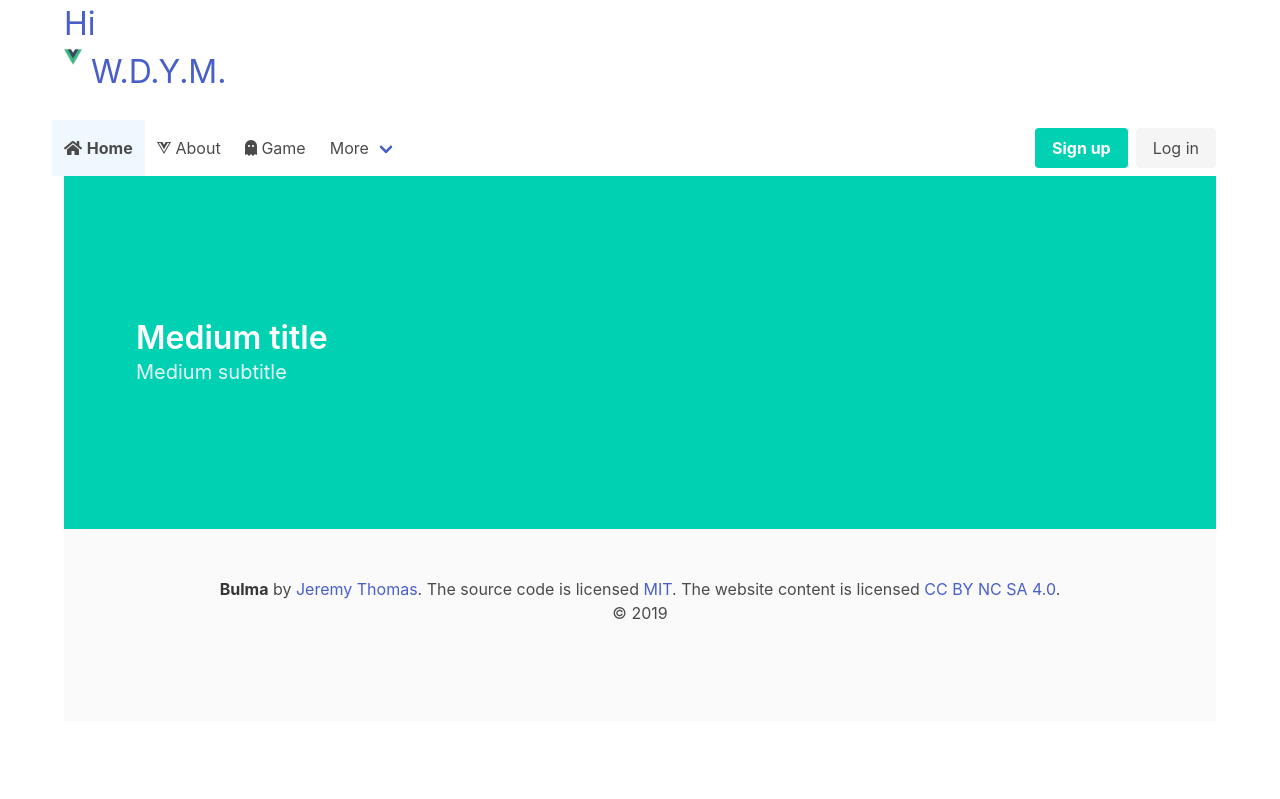
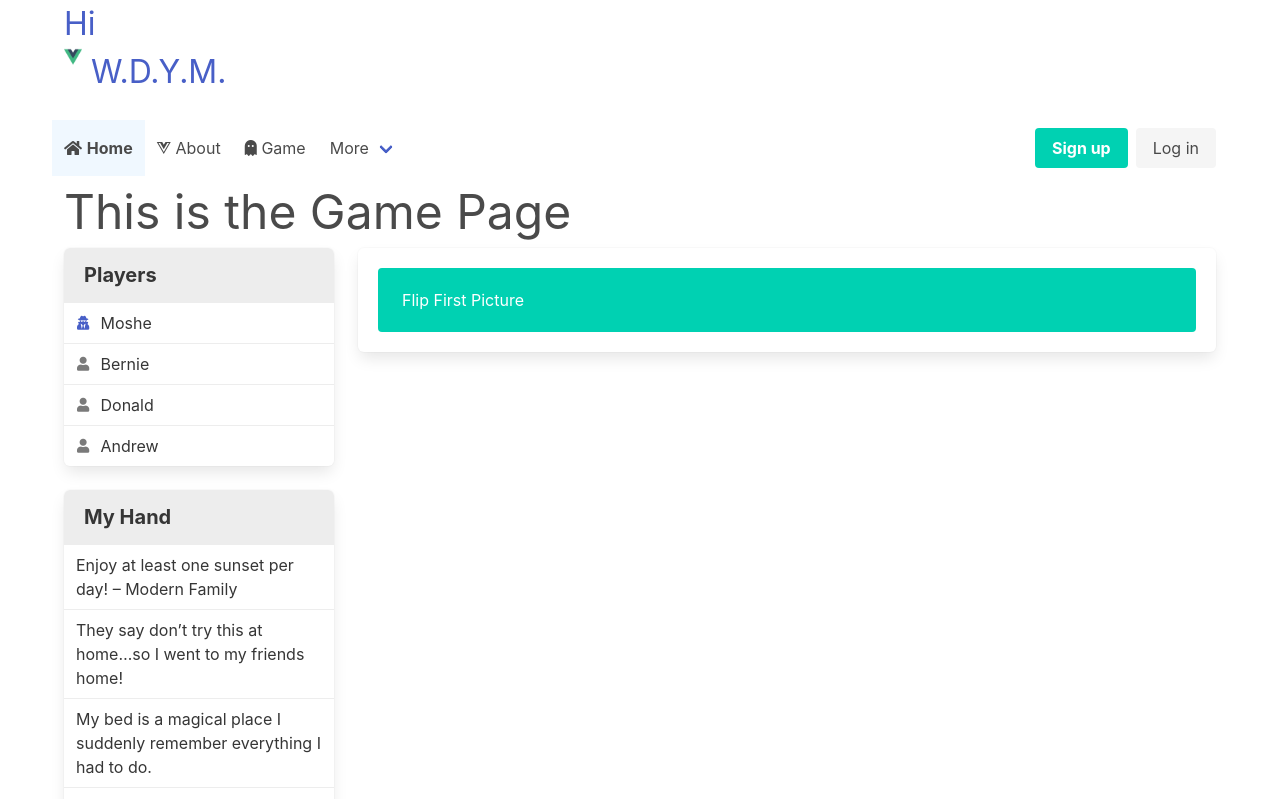
Before and after one commit to thekevinkim97/2019Fall_WhatDoYouMeme, a Vue app in the folder client/: page / in a window 1280 px wide. Shown: the top 799 px of the page. Built offline with nearby package versions, Linux system fonts and the light colour scheme.

Commit message:
10/4 class notes, client logic

```diff
--- a/client/src/main.js
+++ b/client/src/main.js
@@ -1,7 +1,7 @@
 import Vue from 'vue';
 import App from './App.vue';
 import router from './router';
-import '@fortawesome/fontawesome-free/js/all';
+import '@fortawesome/fontawesome-free/css/all.css';
 import 'bulma/css/bulma.css';
 
 Vue.config.productionTip = false;
--- /dev/null
+++ b/client/src/models/Captions.js
@@ -0,0 +1,30 @@
+export default ["Enjoy at least one sunset per day! – Modern Family"
+, "They say don’t try this at home…so I went to my friends home!"
+, "My bed is a magical place I suddenly remember everything I had to do."
+, "Friday, my second favorite F word."
+, "Wine + dinner = winner"
+, "I don’t care what people think of me. Mosquitos find me attractive!"
+, "Stomach: I will now demonstrate a blue whale’s mating call."
+, "If there would be an award for being lazy, I would send someone to pick it up for me."
+, "They say: Do what you love and the money will come to you. Just ordered pizza, now I am waiting…"
+, "For me, math class is like watching a foreign movie without subtitles."
+, "Maybe if we tell people the brain is an app, they will start using it."
+, "When nothing goes right, go left."
+, "A cop pulled me over and told me “Papers”, so I said “Scissors, I win!” and drove off."
+, "Mom: Why is everything on the floor? Me: Gravity!"
+, "Sure, I do marathons. On Netflix."
+, "Did it for the memories – totally worth it!"
+, "I followed a diet but it didn’t follow me back, so I unfollowed it."
+, "When Jessica Biel becomes pregnant, I hope she names her child 'Mo'."
+, "Dear sleep: thanks for trying, but you can’t beat surfing the net."
+, "I don’t think inside the box and I don’t think outside the box… I don’t even know where the box is."
+, "Do I run? Yes… Out of time, patients and money."
+, "There’s no 'we' in fries"
+, "Lies I tell myself: Just one more cookie. Just one more movie. Just one more minute. Yet…I wouldn’t call them lies!"
+, "I like hashtags, because they look like waffles."
+, "ETC. End of Thinking Capacity."
+, "Be a cupcake in a world of muffins"
+, "I know the voices in my head aren’t real….. but sometimes their ideas are just absolutely awesome!"
+, "Today is a good day for cake."
+, "Going to bed early. Not going to a party. Not leaving my house. My childhood punishments has become my adult goals."
+];
--- a/client/src/models/Game.js
+++ b/client/src/models/Game.js
@@ -1,48 +1,49 @@
-const Game = {
-    Players: [],
-    Picture_Deck: [],
-    Caption_Deck: [],
-    Dealer: -1,
-    Captions_In_Play: [], //strings
-    Picture_In_Play: "",
-    Caption_Chosen: -1,
-    captions:[],
-}
+import Caption_Deck from "./Captions";
 
 export const Game_Server = {
     Players: [],
-    Picture_Deck: [],
-    Caption_Deck: [],
+    Picture_Deck: [
+        "http://www.dailyhaha.com/_pics/prepared-to-slice-onions.jpg",
+        "http://www.dailyhaha.com/_pics/no-parking-here-guys.jpg",
+        "http://www.dailyhaha.com/_pics/best-parking-spot.jpg",
+        "http://www.dailyhaha.com/_pics/a-good-selling-point.jpg",
+    ],
+    Caption_Deck,
+    Top_Of_Picture_Deck: 0,
+    Top_Of_Caption_Deck: 0,
+
     Dealer: -1,
-    Captions_In_Play: [], //strings
+    Captions_In_Play: [], // strings
     Picture_In_Play: "",
     Caption_Chosen: -1,
-    captions:[],
+    Get_Hand(amount = 7){
+        this.Top_Of_Caption_Deck += amount;
+        return this.Caption_Deck.slice(this.Top_Of_Caption_Deck - amount, this.Top_Of_Caption_Deck)
+    },
+    Get_Next_Picture(){
+        return this.Picture_Deck[this.Top_Of_Picture_Deck++];
+    }
 }
+
 export const Game_Client = {
     Players: [
-        {name: "Moshe", points: 0},
-        {name: "Bernie", points: 0},
-        {name: "Donald", points: 0},
-        {name: "Andrew", points: 0},
+        { name: "Moshe", points: 0 },
+        { name: "Bernie", points: 0 },
+        { name: "Donald", points: 0 },
+        { name: "Andrew", points: 0 },
+    ],
+    Dealer: 0,
+    Captions_In_Play: [], // strings
+    Picture_In_Play: "",
+    Caption_Chosen: -1
+}
 
-    ],
-    Dealer: -1,
-    Captions_In_Play: [], //strings
-    Picture_In_Play: "",
-    Caption_Chosen: -1,
-    Hand: [
-        {captions: "I Have no Mouth, But I must Scream"},
-        {captions: "When you have to take a dump"},
-        {captions: "ROCKET PAAAAAANCH"},
-        {captions: "The Great War, 1945. Colorized."},
-    ],
-}
-export var My_Captions = [];
-class Player {
+export var My_Captions = [
+
+];
+
+export class Player {
     name;
     points;
-}
-class Hand {
     captions;
 }
--- a/client/src/views/Game.vue
+++ b/client/src/views/Game.vue
@@ -9,25 +9,35 @@
 
             <ul class="panel">
                 <p class="panel-heading">
-                    Player
+                    Players
                 </p>
-                <li v-for="(p, i) in game.Players " :key="i" class="panel-block is-active">
+                <li v-for="(p, i) in game.Players " :key="i"
+                    class="panel-block" :class="{ 'is-active': i == game.Dealer }">
                     <span class="panel-icon">
-                    <i class="fas fa-user" aria-hidden="true"></i>
+                    <i class="fas" :class=" i == game.Dealer ? 'fa-user-secret' : 'fa-user' " aria-hidden="true"></i>
                     </span>
                     {{p.name}}
                 </li>
+            </ul>
+
+            <ul class="panel">
                 <p class="panel-heading">
-                    Hand
+                    My Hand
                 </p>
-                <li v-for="(p, i) in game.Hand " :key="i" class="panel-block is-active">
-                    {{p.captions}}
+                <li v-for="(c, i) in My_Captions " :key="i" class="panel-block is-active">
+                    {{c}}
                 </li>
             </ul>
 
         </div>
         <div class="column">
-            Second column
+            <div class="box is-clickable" @click="pictureClicked">
+                <img    alt="Current Picture in Play" class="image is-fullwidth"
+                        :src="game.Picture_In_Play" v-if="game.Picture_In_Play"  />
+                <div class="notification is-primary" v-else>
+                    Flip First Picture
+                </div>
+            </div>
         </div>
     </div>
 
@@ -35,15 +45,26 @@
 </template>
 
 <script>
-import { Game_Client, My_Captions } from "../models/Game";
-
+import { Game_Client, Game_Server, My_Captions } from "../models/Game";
 export default {
-  data: () => ({
-    game: Game_Client
-  })
+    data: ()=> ({
+        game: Game_Client,
+        My_Captions
+    }),
+    created(){
+        this.My_Captions = Game_Server.Get_Hand();
+    },
+    methods: {
+        pictureClicked(){
+            this.game.Picture_In_Play = Game_Server.Get_Next_Picture();
+            this.game.Dealer ++;
+        }
+    }
 }
 </script>
 
 <style>
-
+    .is-clickable {
+        cursor: pointer;
+    }
 </style>
--- a/client/src/views/Home.vue
+++ b/client/src/views/Home.vue
@@ -1,17 +1,70 @@
 <template>
-  <div class="home">
+<div>
+    <h1 class="is-size-1">
+        This is the Game Page
+    </h1>
 
-    <section class="hero is-primary is-medium">
-  <div class="hero-body">
-    <div class="container">
-      <h1 class="title">
-        Medium title
-      </h1>
-      <h2 class="subtitle">
-        Medium subtitle
-      </h2>
+    <div class="columns">
+        <div class="column is-one-quarter">
+
+            <ul class="panel">
+                <p class="panel-heading">
+                    Players
+                </p>
+                <li v-for="(p, i) in game.Players " :key="i"
+                    class="panel-block" :class="{ 'is-active': i == game.Dealer }">
+                    <span class="panel-icon">
+                    <i class="fas" :class=" i == game.Dealer ? 'fa-user-secret' : 'fa-user' " aria-hidden="true"></i>
+                    </span>
+                    {{p.name}}
+                </li>
+            </ul>
+
+            <ul class="panel">
+                <p class="panel-heading">
+                    My Hand
+                </p>
+                <li v-for="(c, i) in My_Captions " :key="i" class="panel-block is-active">
+                    {{c}}
+                </li>
+            </ul>
+
+        </div>
+        <div class="column">
+            <div class="box is-clickable" @click="pictureClicked">
+                <img    alt="Current Picture in Play" class="image is-fullwidth"
+                        :src="game.Picture_In_Play" v-if="game.Picture_In_Play"  />
+                <div class="notification is-primary" v-else>
+                    Flip First Picture
+                </div>
+            </div>
+        </div>
     </div>
-  </div>
-</section>
-  </div>
+
+</div>
 </template>
+
+<script>
+import { Game_Client, Game_Server, My_Captions } from "../models/Game";
+export default {
+    data: ()=> ({
+        game: Game_Client,
+        My_Captions
+    }),
+    created(){
+        this.My_Captions = Game_Server.Get_Hand();
+    },
+    methods: {
+        pictureClicked(){
+            this.game.Picture_In_Play = Game_Server.Get_Next_Picture();
+            this.game.Dealer ++;
+        }
+    }
+}
+</script>
+
+<style>
+    .is-clickable {
+        cursor: pointer;
+    }
+</style>
```
